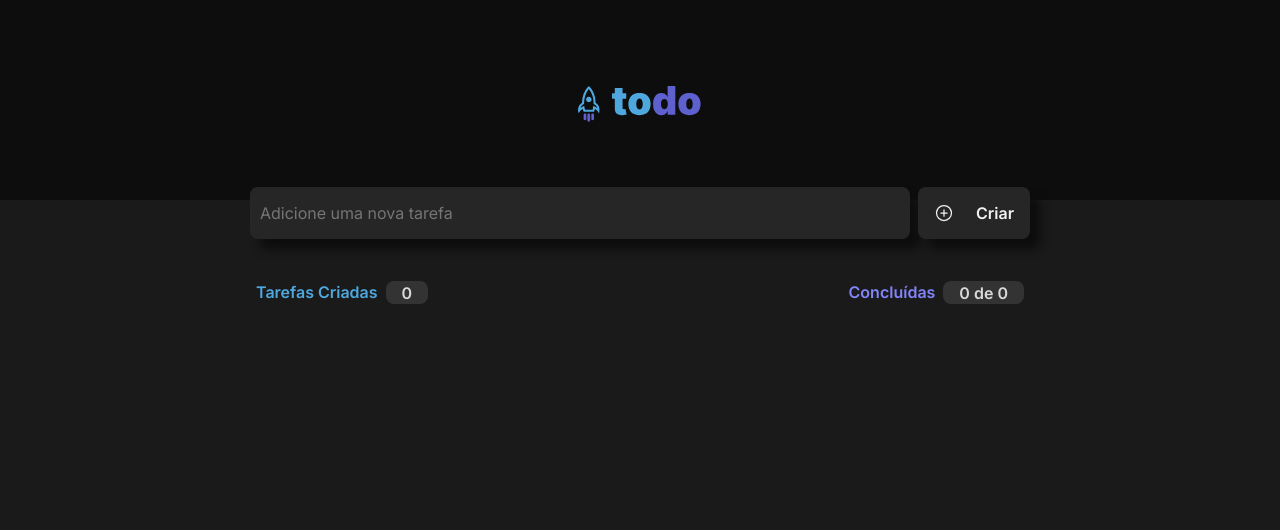
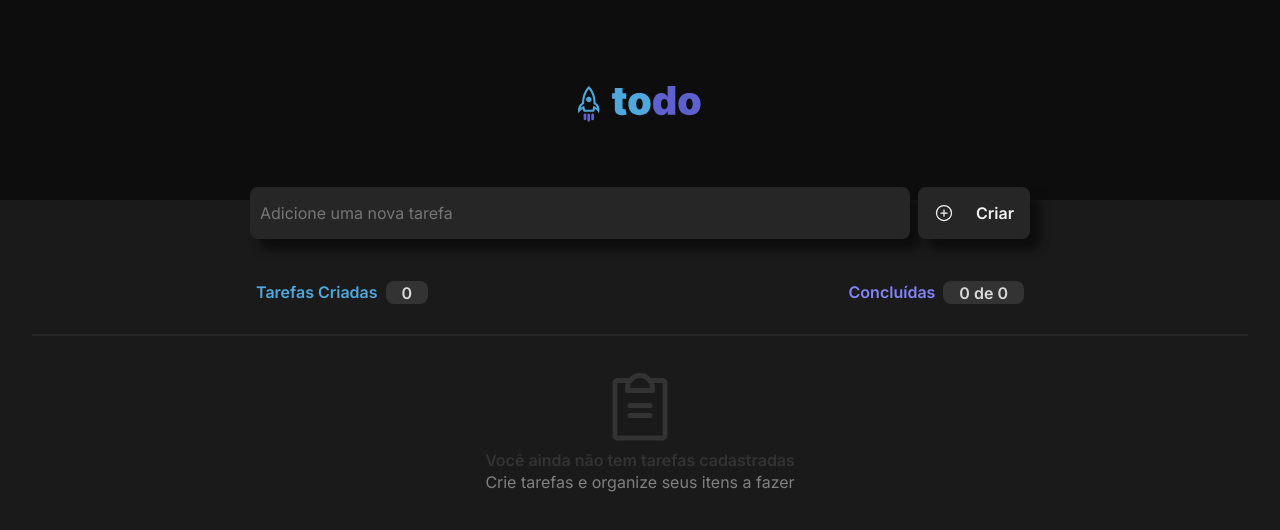
Before and after one commit to MuriloNSantos17/ROCKET-SEAT-IGNITE, a React (Vite) app in the folder desafios/to-do-list/: page / in a window 1280 px wide. Both pictures are taken after a click on the button "Deletar". Shown: the top 530 px of the page. Built offline with nearby package versions, Linux system fonts and the light colour scheme.

Commit message:
Commit end project

```diff
--- a/desafios/to-do-list/src/components/NewTask.module.css
+++ b/desafios/to-do-list/src/components/NewTask.module.css
@@ -46,3 +46,30 @@
 .buttonAdd:disabled{
     background-color: var(--gray-500);
 }
+
+.taskEmpty{
+    margin-top: 2rem;
+    display: flex;
+    flex-direction: column;
+    color: var(--gray-400);
+    justify-content: center;
+    align-items: center;
+}
+
+.hr{
+    margin: 2rem;
+    height: 2px;
+    color: var(--gray-500) !important;
+    background-color: var(--gray-500);
+    border: none;
+}
+
+.prgDestaque{
+    font-weight: bold;
+    color: var(--gray-400);
+    line-height: 1.5;
+}
+
+.subtitle{
+    color: var(--gray-300);
+}
--- a/desafios/to-do-list/src/components/NewTask.tsx
+++ b/desafios/to-do-list/src/components/NewTask.tsx
@@ -1,6 +1,6 @@
-import { PlusCircle } from 'phosphor-react';
+import { PlusCircle, ClipboardText } from 'phosphor-react';
+import { FormEvent, Fragment, useState } from 'react';
 import styles from './NewTask.module.css';
-import { FormEvent, Fragment, useState } from 'react';
 import ListTaks from './ListTask';
 
 const NewTask = () => {
@@ -10,7 +10,6 @@ const NewTask = () => {
     }]);
 
     const [data, setData] = useState('');
-
 
     const handleAddTask = (e: FormEvent) => {
         e.preventDefault();
@@ -49,6 +48,18 @@ const NewTask = () => {
                 </button>
             </form>
             <ListTaks tasks={tasks} deleteTask={deleteTask} />
+            {
+                tasks.length == 0 && (
+                    <Fragment>
+                        <hr className={styles.hr}/>
+                        <div className={styles.taskEmpty}>
+                            <ClipboardText size={80} />
+                            <p className={styles.prgDestaque}>Você ainda não tem tarefas cadastradas</p>
+                            <p className={styles.subtitle}>Crie tarefas e organize seus itens a fazer</p>
+                        </div>
+                    </Fragment>
+                )
+            }
         </Fragment>
     )
 }
--- a/desafios/to-do-list/src/components/TaksDetail.module.css
+++ b/desafios/to-do-list/src/components/TaksDetail.module.css
@@ -42,6 +42,7 @@
 
 .label {
     display: flex;
+    cursor: pointer;
 }
 
 .checkBox {
--- a/desafios/to-do-list/src/components/TaskDetail.tsx
+++ b/desafios/to-do-list/src/components/TaskDetail.tsx
@@ -11,7 +11,6 @@ interface TaskDetailProps {
 }
 
 const TaskDetail = ({ id, task, endTask, restartTask, deleteTask }: TaskDetailProps) => {
-
     const [finish, setFinish] = useState(false);
 
     const handleCheckTask = (e: ChangeEvent<HTMLInputElement>) => {
@@ -33,7 +32,6 @@ const TaskDetail = ({ id, task, endTask, restartTask, deleteTask }: TaskDetailPr
         deleteTask(id);
     }
 
-
     return (
         <div className={styles.container}>
             <div className={styles.divForm}>
@@ -50,7 +48,6 @@ const TaskDetail = ({ id, task, endTask, restartTask, deleteTask }: TaskDetailPr
             <button title="Deletar">
                 <Trash size={15} className={styles.buttonDelete} onClick={handleDelete} />
             </button>
-
         </div>
     )
 }
```
